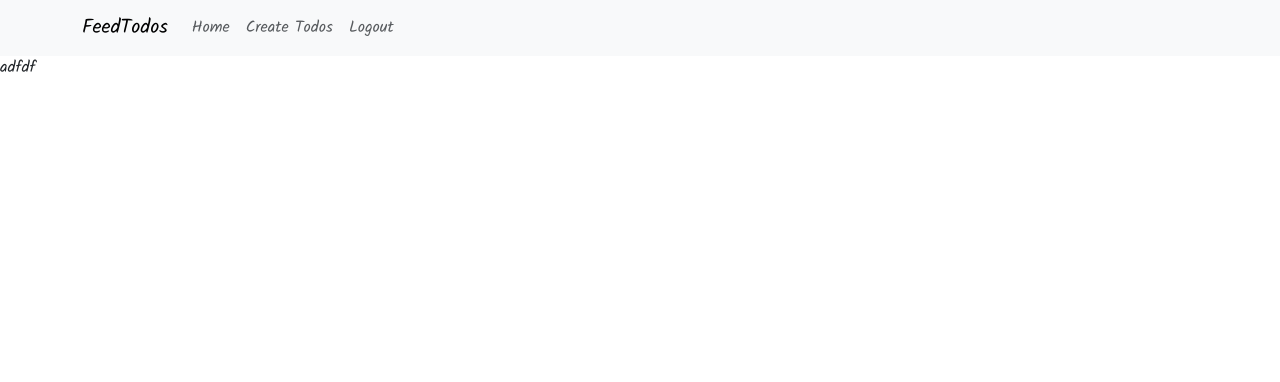
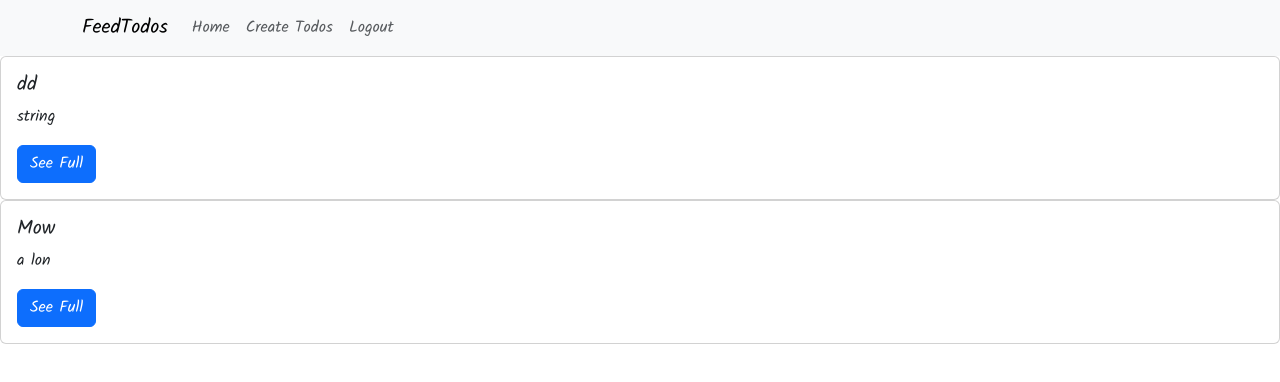
Before and after one commit to CertificationSurya/todoApp-fullstackApp, a React (Vite) app in the folder client/: page / in a window 1280 px wide. Shown: the top 382 px of the page. Built offline with nearby package versions, Linux system fonts and the light colour scheme.

Commit message:
UI almost done

```diff
--- a/client/src/App.css
+++ b/client/src/App.css
@@ -18,3 +18,13 @@
   transform: translateY(-50%);
   right: 1rem;
 }
+
+/* styles */
+.todoItem{
+  width: min(500px, 100%);
+  position: absolute;
+  top: 50%;
+  left: 50%;
+  transform: translate(-50%, -50%);
+  border-radius: .75rem;
+}
--- a/client/src/App.tsx
+++ b/client/src/App.tsx
@@ -9,6 +9,7 @@ import './App.css'
 import { useAppSelector } from "./app/hooks"
 import Login from "./components/Login"
 import CreateTodo from "./components/CreateTodo"
+import Todo from "./components/sub-components/Todo"
 
 const App = () => {
   const { isLoggedIn } = useAppSelector(state => state.todo)
@@ -30,6 +31,7 @@ const App = () => {
 
           <Route path="/login" element={<Login />} />
           <Route path="/create" element={<CreateTodo />} />
+          <Route path="/todo/:id" element={<Todo />} />
 
       </Routes>
 
--- a/client/src/components/Todos.tsx
+++ b/client/src/components/Todos.tsx
@@ -1,10 +1,28 @@
-import React from 'react'
+import Button from 'react-bootstrap/Button';
+import Card from 'react-bootstrap/Card';
+import { useAppSelector } from '../app/hooks';
+import { Link } from 'react-router-dom';
 
 const Todos = () => {
+  const { todos } = useAppSelector(state => state.todo)
+
   return (
-    <div>
-      adfdf
-    </div>
+    <>
+      {todos.map(todo => (
+        <Card key={todo.id}>
+          <Card.Body>
+            <Card.Title>{todo.title}</Card.Title>
+            <Card.Text>
+              {todo.description}
+            </Card.Text>
+            <Link to={`/todo/${todo.id}`} style={{ textDecoration: 'none' }}>
+              <Button variant="primary">See Full</Button>
+            </Link>
+          </Card.Body>
+        </Card>
+      ))
+      }
+    </>
   )
 }
 
--- a/client/src/components/sub-components/Todo.tsx
+++ b/client/src/components/sub-components/Todo.tsx
@@ -0,0 +1,36 @@
+import { Card, Button } from 'react-bootstrap'
+import { Link } from 'react-router-dom'
+
+const Todo = () => {
+    const todo = { id: "kdalasd", title: "dd", description: "sddd dfasd dsfa das tring", completed: false }
+
+    return (
+        <Card className='todoItem'>
+            <Card.Header>TODO #{todo.id}</Card.Header>
+            <Card.Body>
+                <blockquote className="blockquote mb-0">
+                    <p>
+                        {todo.description}
+                    </p>
+                    <footer className="blockquote-footer">
+                        <cite title="Source Title">{todo.title}</cite>
+                    </footer>
+                    <footer className='blockquote-footer'>
+                        <cite title="Source Title">Completed: {todo.completed+''}</cite>
+                    </footer>
+
+                </blockquote>
+                <Button className='mt-4'>Toggle Completed</Button>
+
+                <div className="btns | d-flex justify-content-between mt-5">
+                    <Link to={'/'}>
+                        <Button>Go To Home</Button>
+                    </Link>
+                    <Button>Save Changes</Button>
+                </div>
+            </Card.Body>
+        </Card>
+    )
+}
+
+export default Todo
--- a/client/src/features/todos.ts
+++ b/client/src/features/todos.ts
@@ -2,23 +2,26 @@ import { createSlice, PayloadAction } from "@reduxjs/toolkit";
 
 // setting types
 interface todosTypes {
-  id: string;
+  id?: string;
   title: string;
   description: string;
-  completed: boolean;
+  completed?: boolean;
 }
 
 type InitialStateType = {
   isLoggedIn: boolean;
   todos: todosTypes[];
-  completedTodos: todosTypes[]
+  completedTodos: todosTypes[];
 };
 
 // initial variable
 const initialState: InitialStateType = {
   isLoggedIn: true,
-  todos: [],
-  completedTodos: []
+  todos: [
+    { id: "kdalasd", title: "dd", description: "string", completed: false },
+    { id: "addb", title: "Mow", description: "a lon", completed: false },
+  ],
+  completedTodos: [],
 };
 
 const todoSlice = createSlice({
@@ -29,8 +32,8 @@ const todoSlice = createSlice({
       state.isLoggedIn = action.payload;
     },
     setTodos: (state, action: PayloadAction<todosTypes[]>) => {
-        state.todos = action.payload
-    }
+      state.todos = action.payload;
+    },
   },
 });
 
```
Also changed, not shown: 1 other file (tests, documents, lock files or other folders).
